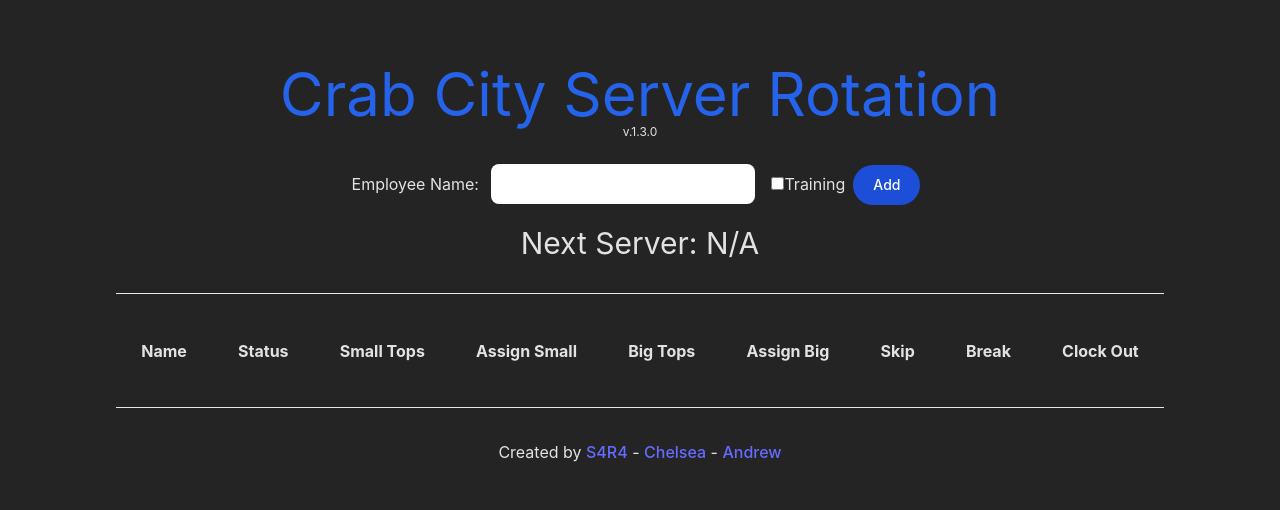
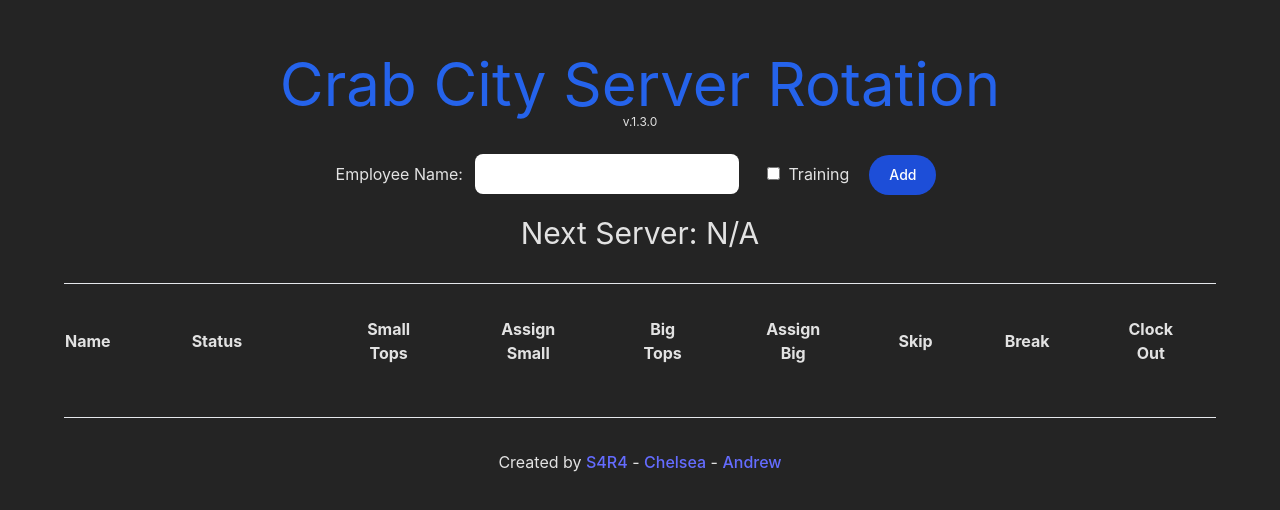
Before and after one commit to missatrox44/server-rotation-crab-city, a React (Vite) app: page / in a window 1280 px wide. Shown: the part 128-638 px from the top of the page. Built offline with nearby package versions, Linux system fonts and the light colour scheme.

Commit message:
styling the table, adding space

```diff
--- a/src/App.css
+++ b/src/App.css
@@ -1,16 +1,18 @@
 #root {
-  max-width: 1280px;
+  /* max-width: 1280px; */
   margin: 0 auto;
-  padding: 2rem;
+  /* padding: 2rem; */
   text-align: center;
-}
-
-
-th, td {
-  padding: 1vw 2vw;
+  width: 90%;
 }
 
 
 .clocked-out{
   text-decoration: line-through;
 }
+
+@media only screen and (min-width: 1700px) {
+  #root {
+    font-size: 25px;
+  }
+}
--- a/src/App.jsx
+++ b/src/App.jsx
@@ -89,6 +89,7 @@ function App() {
 
       <hr className="my-8" />
 
+      <main className="overflow-x-auto">
         <EmployeeTable
           employees={employees}
           handleAssignSmall={handleAssignSmall}
@@ -97,6 +98,8 @@ function App() {
           handleBreak={handleBreak}
           setEmployees={setEmployees}
         />
+      </main>
+
 
       <hr className="my-8" />
 
--- a/src/components/EmployeeTable.jsx
+++ b/src/components/EmployeeTable.jsx
@@ -12,19 +12,20 @@ function EmployeeTable({
   handleBreak,
   setEmployees,
 }) {
+
   return (
-    <table>
-      <thead>
+    <table className="mx-auto">
+      <thead className="py-10">
         <tr>
-          <th>Name</th>
-          <th>Status</th>
-          <th>Small Tops</th>
-          <th>Assign Small</th>
-          <th>Big Tops</th>
-          <th>Assign Big</th>
-          <th>Skip</th>
-          <th>Break</th>
-          <th>Clock Out</th>
+          <th className="pr-20 pb-5 text-left">Name</th>
+          <th className="pr-20 pb-5 text-left">Status</th>
+          <th className="px-9 pb-5">Small Tops</th>
+          <th className="px-9 pb-5">Assign Small</th>
+          <th className="px-9 pb-5">Big Tops</th>
+          <th className="px-9 pb-5">Assign Big</th>
+          <th className="px-9 pb-5">Skip</th>
+          <th className="px-9 pb-5">Break</th>
+          <th className="px-9 pb-5">Clock Out</th>
         </tr>
       </thead>
       <tbody>
@@ -32,27 +33,27 @@ function EmployeeTable({
           .filter((employee) => employee.trainee || !employee.trainee)
           .map((employee, index) => (
             <tr key={employee.id}>
-              <td>{employee.employeeName}</td>
-              <td>Status HERE</td>
-              <td>{employee.smallTopTotal}</td>
-              <td>
+              <td className="px-1 text-left">{employee.employeeName}</td>
+              <td className="px-1 text-left">Status HERE</td>
+              <td className="px-1">{employee.smallTopTotal}</td>
+              <td className="px-1">
                 <AssignBtn onClick={() => handleAssignSmall(employee.id)} />
               </td>
-              <td>{!employee.trainee && employee.bigTopTotal}</td>
-              <td>
+              <td className="px-1">{!employee.trainee && employee.bigTopTotal}</td>
+              <td className="px-1">
                 {!employee.trainee && (
                   <AssignBtn onClick={() => handleAssignBig(employee.id)} />
                 )}
               </td>
-              <td>
+              <td className="px-1">
                 {index === 0 && (
                   <SkipBtn onClick={() => handleSkip(employee.id)} />
                 )}
               </td>
-              <td>
+              <td className="px-1">
                 <BreakBtn onClick={() => handleBreak(employee.id)} />
               </td>
-              <td>
+              <td className="px-1">
                 <ClockOutBtn
                   employee={employee}
                   employees={employees}
--- a/src/components/HeaderForm.jsx
+++ b/src/components/HeaderForm.jsx
@@ -17,11 +17,12 @@ function HeaderForm({
         required
         value={employeeName}
         onChange={handleNameChange}
-        className="p-2 mx-2 rounded-lg text-black"
+        className="p-2 mx-2 rounded-lg text-white"
       />
 
-      <label className="mx-2">
+      <label className="mx-5">
         <input
+          className="mr-2"
           type="checkbox"
           checked={isTrainee}
           onChange={handleTraineeChange}
```
Lines whose indentation alone changed are shown as unchanged.
